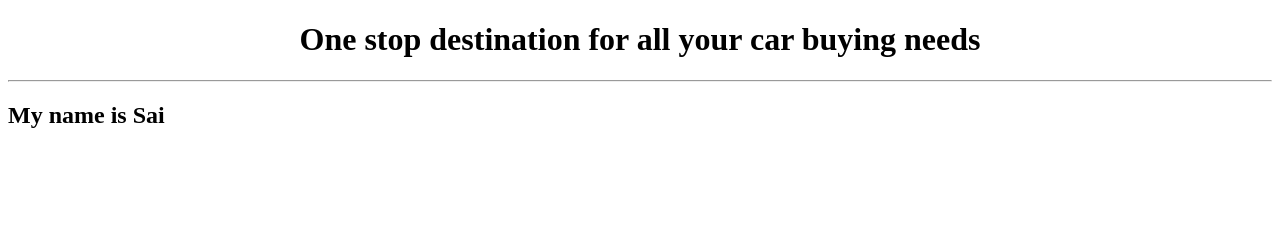
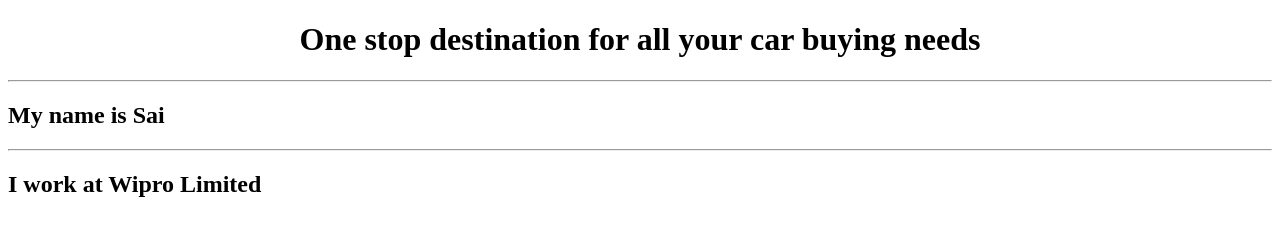
Before and after one commit to rajumsrk1112/gaadi-hunt, a plain HTML site: page index.html in a window 1280 px wide. Drawn offline with Linux system fonts and the light colour scheme.

Commit message:
updated index.html

```diff
--- a/index.html
+++ b/index.html
@@ -19,6 +19,8 @@
     <center><h1>One stop destination for all your car buying needs</h1></center>
     <hr />
     <h2>My name is Sai</h2>
+    <hr />
+    <h2>I work at Wipro Limited</h2>
     <script
       data-ad-client="ca-pub-8243849652369207"
       async
```
